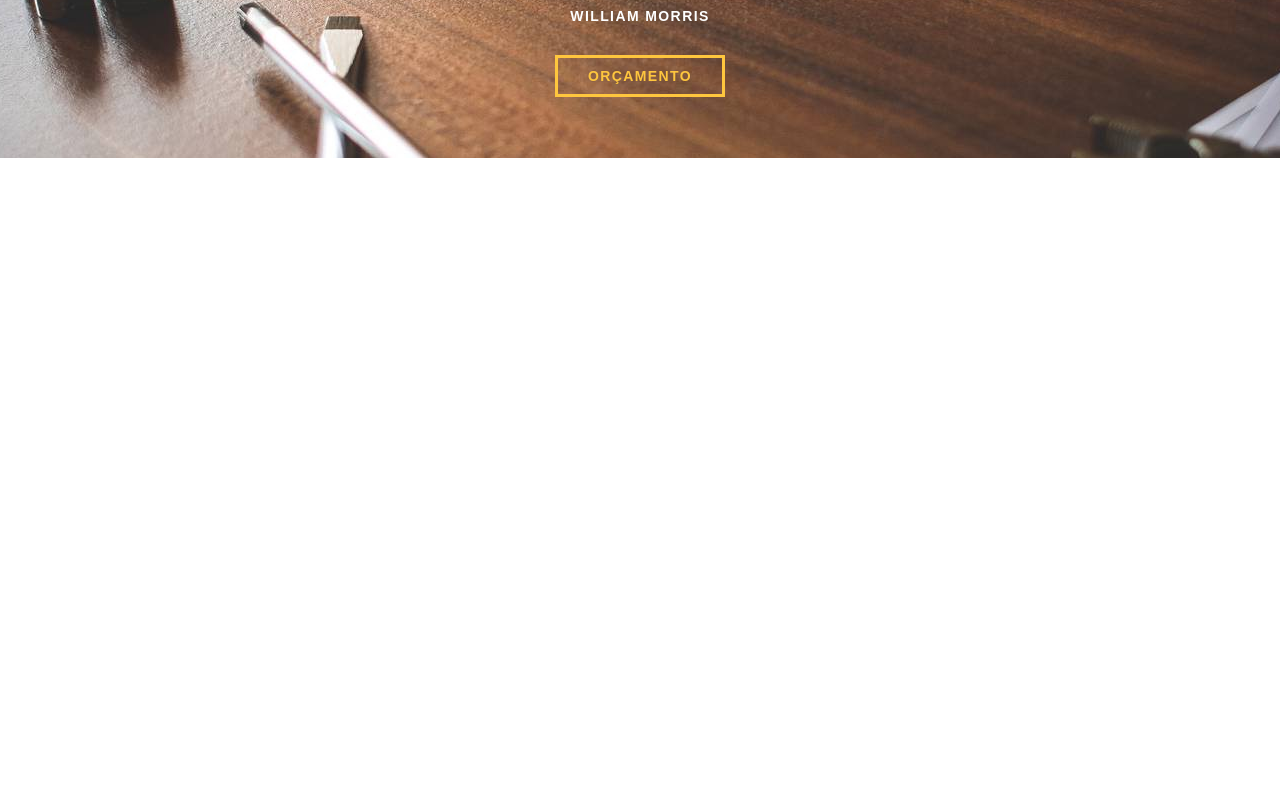
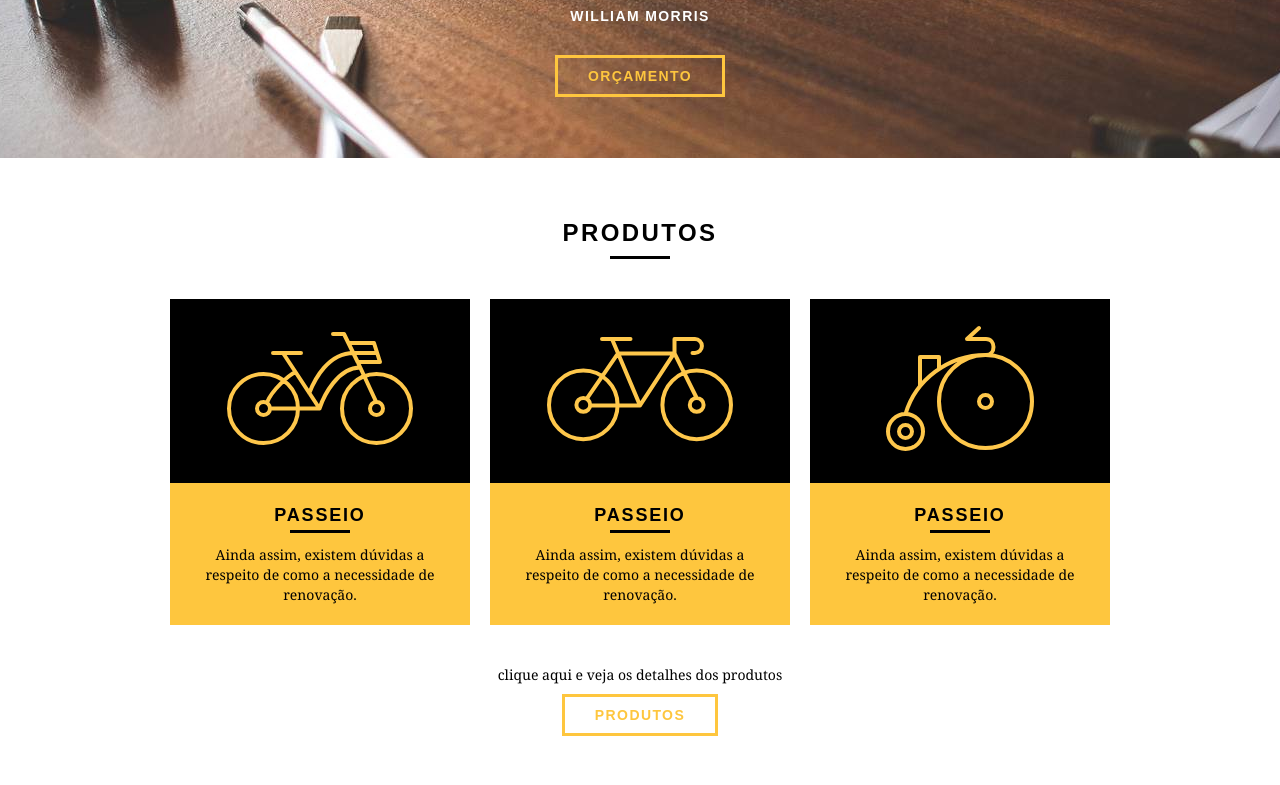
Before and after one commit to alannapaiva/bikcraft, a plain HTML site: page index.html in a window 1280 px wide. Shown: the part 318-1103 px from the top of the page. Before the commit the page ends 800 px from the top, so only its background shows below. Drawn offline with Linux system fonts and the light colour scheme.

Commit message:
Creates the section Produtos

```diff
--- a/css/style.css
+++ b/css/style.css
@@ -1,19 +1,19 @@
+/* Estilos Gerais */
 
-/*Estilos Gerais*/
-body{
+body {
 	font-family: Arial, Helvetica, sans-serif;
 }
 
-p{
-    font-family: Georgia, 'Times New Roman', serif;
+p {
+	font-family: Georgia, "Times New Roman", serif;
 	font-size: 14px;
 	line-height: 20px;
 }
 
-.btn{
-    color: #fec63e;
+.btn {
 	border: 3px solid #fec63e;
 	padding: 10px 30px;
+	color: #fec63e;
 	font-size: 14px;
 	line-height: 20px;
 	text-transform: uppercase;
@@ -21,74 +21,108 @@ p{
 	letter-spacing: .1em;
 }
 
-.btn:hover{
+.btn:hover {
 	color: #fff;
 	border-color: #fff;
 }
-/*Header*/
 
-.header{
+.btn.btn-preto:hover{
+    color: #000;
+    border-color: #000;
+}
+
+.btn.btn-preto:hover {
+	color: #000;
+	border-color: #000;
+}
+
+.subtitle {
+	font-size: 24px;
+	line-height: 30px;
+	font-weight: bold;
+	letter-spacing: .1em;
+	color: #000;
+	text-transform: uppercase;
+	text-align: center;
+	margin-bottom: 40px;
+}
+
+.subtitle:after {
+	content: "";
+	display: block;
+	width: 60px;
+	height: 3px;
+	background: #000;
+	margin: 8px auto;
+}
+
+/* Header */
+
+.header {
 	position: fixed;
 	top: 0;
 	width: 100%;
-    background: #fec63e;
+	background: #fec63e; /* Amarelo */
 	padding: 15px 0;
+	z-index: 10;
 }
 
-.header_menu{
+.header_menu {
 	text-align: right;
-
 }
 
-.header_menu ul li{
+.header_menu ul li {
 	display: inline-block;
-    margin-left: 20px;
+	margin-left: 25px;
 	margin-top: 20px;
 }
 
-.header_menu ul li a{
+.header_menu ul li a {
 	color: #000;
 	font-weight: bold;
 	text-transform: uppercase;
 	letter-spacing: .1em;
 	font-size: 14px;
 	line-height: 20px;
-    padding-top: 10px 0;
+	padding: 10px 0;
 }
 
-.header_menu ul li a:hover{
-    color: #fff;
+.header_menu ul li a:hover {
+	color: #FFF;
 }
 
-.introducao{
+/* Introdução */
+
+.introducao {
 	width: 100%;
 	height: 380px;
-    background: url(../assets/img/bg.jpg) no-repeat center;
+	background: url("../assets/img/bg.jpg") no-repeat center;
+	background-size: cover;
 	margin-top: 96px;
 	text-align: center;
 	padding-top: 80px;
 }
 
-.introducao h1{
+.introducao h1 {
 	font-size: 48px;
+	color: #FFF;
 	font-weight: bold;
-    color: #fff;
 	text-transform: uppercase;
 }
 
-.quote-externo{
+.quote-externo {
 	max-width: 320px;
 	margin: 0 auto;
 	margin-bottom: 40px;
-    color: #fff;
+	color: white;
 }
 
-.quote-externo p{
+.quote-externo p {
 	font-style: italic;
 }
 
-.quote-externo p::before, .quote-externo p::after{
-    content: '';
+.quote-externo p:before, .quote-externo p:after {
+	content: "";
 	display: block;
 	width: 60px;
 	height: 3px;
@@ -96,9 +130,57 @@ p{
 	margin: 14px auto 10px auto;
 }
 
-.quote-externo cite{
+.quote-externo cite {
 	font-style: normal;
 	font-weight: bold;
 	font-size: 14px;
 	letter-spacing: .1em;
 }
+
+/*Produtos*/
+
+.produtos {
+	padding: 60px 0;
+}
+
+.produtos_lista li{
+	background: #fec63e;
+	text-align: center;
+}
+
+.produtos_lista li h3{
+	font-weight: bold;
+	font-size: 18px;
+	line-height: 25px;
+	text-transform: uppercase;
+	letter-spacing: .1em;
+	margin-top: 20px;
+}
+
+.produtos_lista li h3:after{
+	content: "";
+	display: block;
+	width: 60px;
+	height: 3px;
+	background: #000;
+	margin: 2px auto;
+}
+
+.produtos_lista li p {
+	padding: 10px 20px 20px 20px;
+}
+
+.produtos_icone {
+	background: #000;
+	padding: 20px;
+}
+
+.call{
+    padding-top: 40px;
+    text-align: center;
+    clear: both;
+}
+
+.call p{
+    margin-bottom: 20px;
+}
--- a/index.html
+++ b/index.html
@@ -40,5 +40,40 @@
                 <a href="produtos.html" class="btn">Orçamento</a>
             </div>
        </section>
+
+       <section class="produtos container">
+           <h2 class="subtitle">Produtos</h2>
+           <ul class="produtos_lista">
+
+               <li class="grid-1-3">
+                   <div class="produtos_icone">
+                        <img src="/assets/img/produtos/passeio.svg" alt="Bickraft Passeio">
+                   </div>
+                    <h3>Passeio</h3>
+                   <p>Ainda assim, existem dúvidas a respeito de como a necessidade de renovação.</p>
+               </li>
+
+               <li class="grid-1-3">
+                <div class="produtos_icone">
+                     <img src="/assets/img/produtos/esporte.svg" alt="Bickraft Esporte">
+                </div>
+                 <h3>Passeio</h3>
+                <p>Ainda assim, existem dúvidas a respeito de como a necessidade de renovação.</p>
+            </li>
+
+            <li class="grid-1-3">
+                <div class="produtos_icone">
+                     <img src="/assets/img/produtos/retro.svg" alt="Bickraft Retrô">
+                </div>
+                 <h3>Passeio</h3>
+                <p>Ainda assim, existem dúvidas a respeito de como a necessidade de renovação.</p>
+            </li>
+           </ul>
+
+           <div class="call">
+                <p>clique aqui e veja os detalhes dos produtos</p>
+                <a href="produtos.html" class="btn btn-preto">Produtos</a>
+           </div>
+       </section>
     </body>
 </html>
```
Lines whose indentation alone changed are shown as unchanged.
